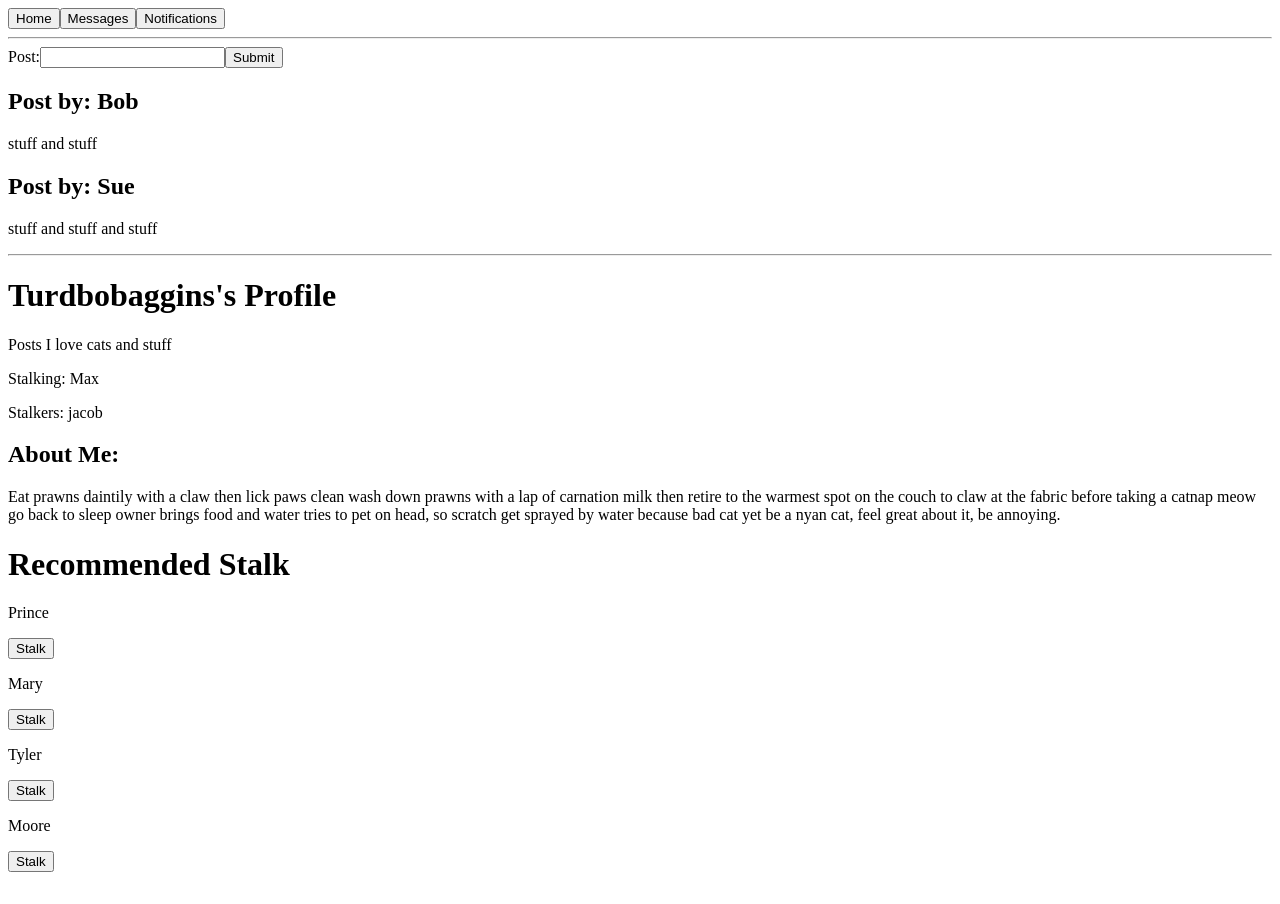
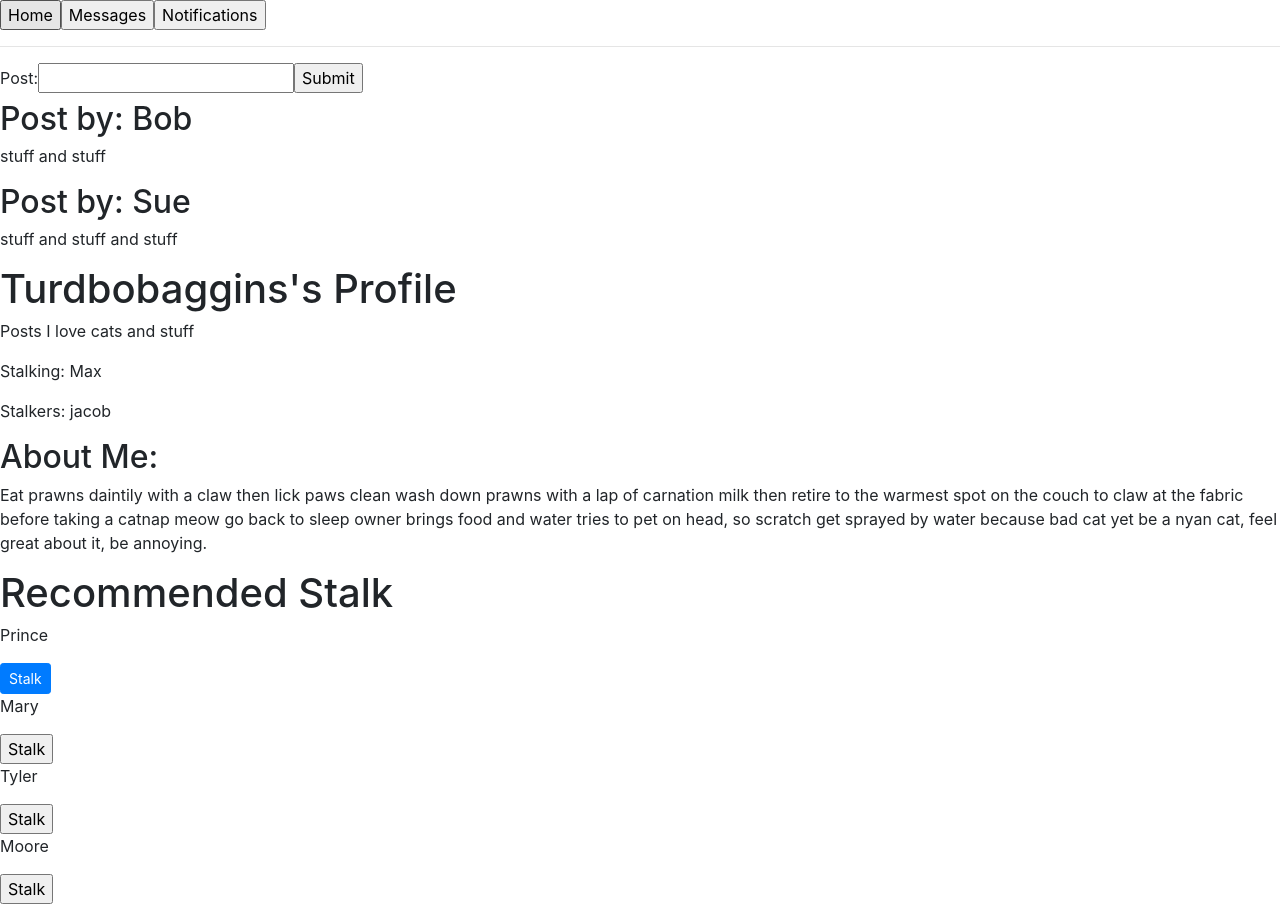
Before and after one commit to PoterekM/social-media, a React app: page / in a window 1280 px wide. Before the commit the page ends 880 px from the top, so only its background shows below. Built offline with nearby package versions, Linux system fonts and the light colour scheme.

Commit message:
install bootstrap and link styles

```diff
--- a/package.json
+++ b/package.json
@@ -5,13 +5,14 @@
   "main": "index.js",
   "scripts": {
     "test": "echo \"Error: no test specified\" && exit 1",
-    "start":  "webpack-dev-server"
+    "start": "webpack-dev-server"
   },
   "author": "",
   "license": "ISC",
   "dependencies": {
     "prop-types": "^15.5.10",
     "react": "^15.5.4",
+    "react-bootstrap": "^0.31.3",
     "react-dom": "^15.5.4"
   },
   "devDependencies": {
--- a/src/components/App.jsx
+++ b/src/components/App.jsx
@@ -4,6 +4,7 @@ import FeedList from "./FeedList";
 import ProfileList from "./ProfileList";
 import About from "./About";
 import SideBox from "./SideBox";
+import { Button }  from "react-bootstrap";
 
 
 function App(props){
@@ -13,10 +14,6 @@ function App(props){
       <FeedList />
       <ProfileList />
       <SideBox/>
-
-
-
-
     </div>
   );
 }
--- a/src/components/Feed.jsx
+++ b/src/components/Feed.jsx
@@ -8,7 +8,7 @@ function Feed(props){
         <p>{props.post1}</p>
         <h2>Post by: {props.username2}</h2>
         <p>{props.post2}</p>
-      <hr/>
+
       </div>
    );
 }
--- a/src/components/NavBar.jsx
+++ b/src/components/NavBar.jsx
@@ -1,4 +1,5 @@
 import React from "react";
+import { Button }  from "react-bootstrap";
 
 function NavBar(props){
   return (
--- a/src/components/Post.jsx
+++ b/src/components/Post.jsx
@@ -1,4 +1,5 @@
 import React from "react";
+import { Button }  from "react-bootstrap";
 
 function Post (props){
   return (
--- a/src/components/SideBoxDetail.jsx
+++ b/src/components/SideBoxDetail.jsx
@@ -1,12 +1,13 @@
 import React from "react";
 import PropTypes from "prop-types";
 import SideBox from "./SideBox";
+import { Button }  from "react-bootstrap";
 
 function SideBoxDetail(props) {
   return(
     <div>
       <p>{props.username1}</p>
-      <button type="submit">Stalk</button>
+      <Button bsStyle="primary" bsSize="small">Stalk</Button>
       <p>{props.username2}</p>
       <button type="submit">Stalk</button>
       <p>{props.username3}</p>
```
Also changed, not shown: template.ejs, 1 other file (tests, documents, lock files or other folders).
